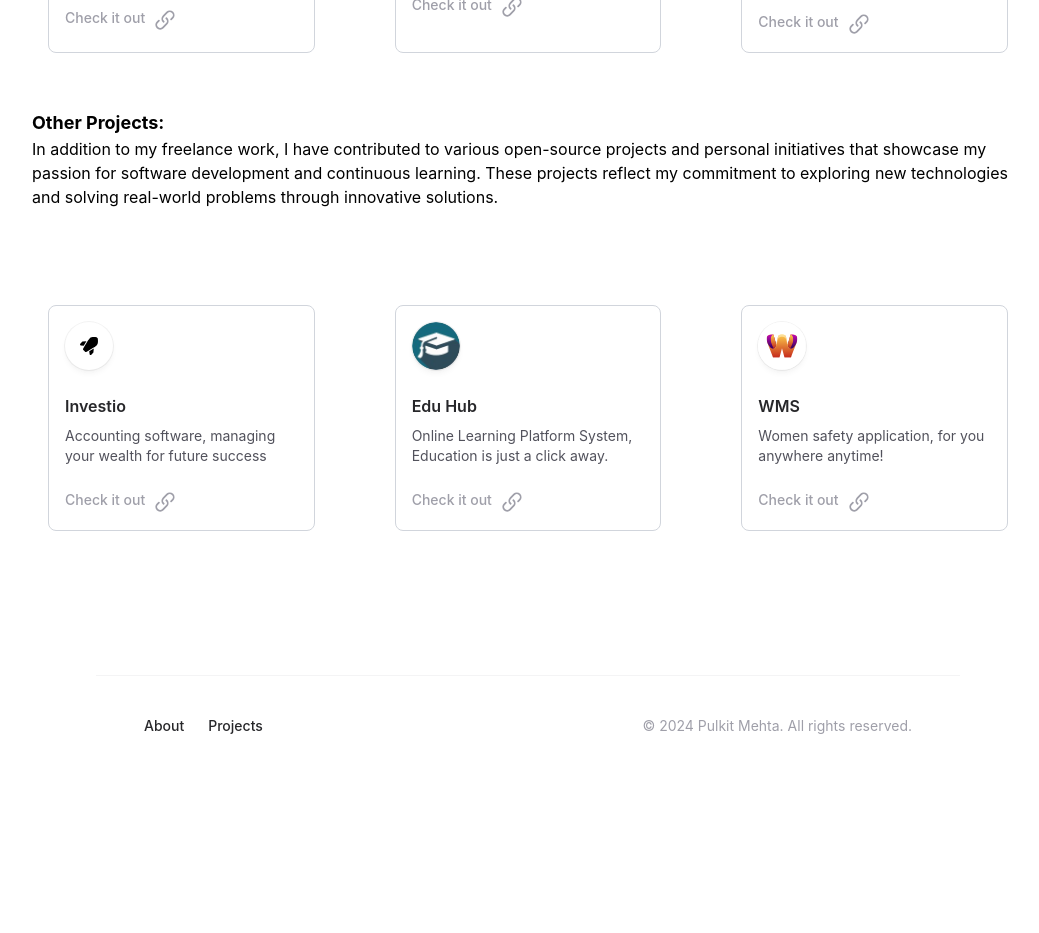
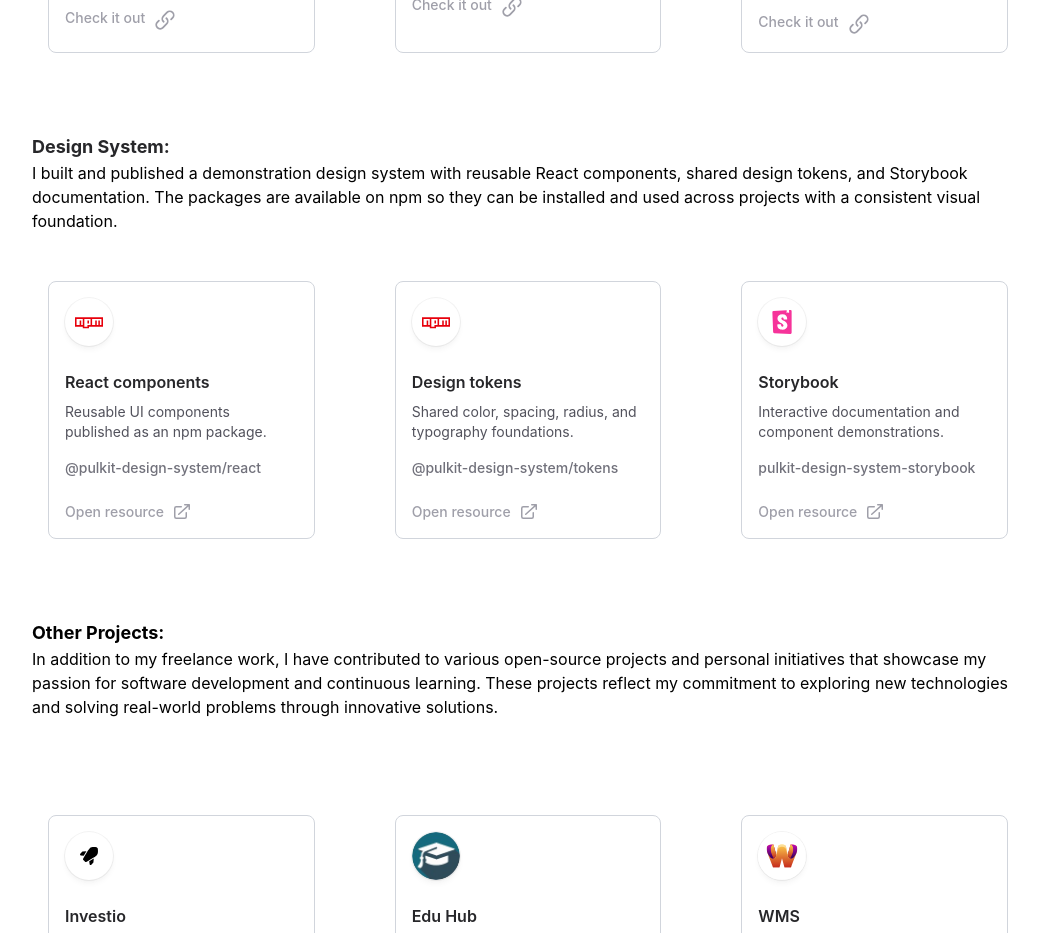
Before and after one commit to MehtaPulkit/my-app, a React (Vite) app: page /projects in a window 1280 px wide. Shown: the part 1160-2093 px from the top of the page, without its empty margins (112-1151 px from the left). Before the commit the page ends 1976 px from the top, so only its background shows below. Built offline with nearby package versions, Linux system fonts and the light colour scheme.

Commit message:
Update projects with design system

```diff
--- a/src/components/Project.jsx
+++ b/src/components/Project.jsx
@@ -1,4 +1,9 @@
-import { LinkIcon } from "@heroicons/react/20/solid";
+import {
+  ArrowTopRightOnSquareIcon,
+  LinkIcon,
+} from "@heroicons/react/20/solid";
+import { FaNpm } from "react-icons/fa";
+import { SiStorybook } from "react-icons/si";
 import { Link } from "react-router-dom";
 import companies from "../assets/all-companies.png";
 import edu from "../assets/edu.jpeg";
@@ -49,6 +54,32 @@ const Project = () => {
       url: "project/wms",
     },
   ];
+  const designSystemLinks = [
+    {
+      name: "React components",
+      desc: "Reusable UI components published as an npm package.",
+      url: "https://www.npmjs.com/package/@pulkit-design-system/react",
+      label: "@pulkit-design-system/react",
+      Icon: FaNpm,
+      iconClassName: "h-7 w-7 text-red-600",
+    },
+    {
+      name: "Design tokens",
+      desc: "Shared color, spacing, radius, and typography foundations.",
+      url: "https://www.npmjs.com/package/@pulkit-design-system/tokens",
+      label: "@pulkit-design-system/tokens",
+      Icon: FaNpm,
+      iconClassName: "h-7 w-7 text-red-600",
+    },
+    {
+      name: "Storybook",
+      desc: "Interactive documentation and component demonstrations.",
+      url: "https://pulkit-design-system-storybook.vercel.app/?path=/docs/introduction--docs",
+      label: "pulkit-design-system-storybook",
+      Icon: SiStorybook,
+      iconClassName: "h-6 w-6 text-pink-500",
+    },
+  ];
   return (
     <div>
       <h1 className="text-4xl font-bold tracking-tight mt-16 text-zinc-800 sm:text-5xl dark:text-zinc-100">
@@ -75,7 +106,7 @@ const Project = () => {
       {/* Freelance projects */}
       <div className="my-10">
         <p className="my-2 dark:text-zinc-400">
-          <b className="text-lg">Freelancing Projects:</b>
+          <b className="text-lg dark:text-zinc-100">Freelancing Projects:</b>
           <br />
           In addition to my corporate experience, I have also taken on freelance projects that have allowed me to further expand my skill set and work on a variety of applications. These projects have included developing web applications, creating custom software solutions, and providing technical consulting services to clients across different industries. Through these freelance engagements, I have been able to apply my expertise in software development to solve unique challenges and deliver tailored solutions that meet the specific needs of my clients.
         </p>
@@ -115,10 +146,61 @@ const Project = () => {
           ))}
         </ul>
       </div>
+      {/* Design system */}
+      <section className="my-16">
+        <div className="mb-8">
+          <p className="my-2 dark:text-zinc-400">
+            <b className="text-lg text-zinc-800 dark:text-zinc-100">
+              Design System:
+            </b>
+            <br />
+            I built and published a demonstration design system with reusable
+            React components, shared design tokens, and Storybook documentation.
+            The packages are available on npm so they can be installed and used
+            across projects with a consistent visual foundation.
+          </p>
+        </div>
+        <ul
+          role="list"
+          className="grid grid-cols-1 gap-x-12 gap-y-8 sm:grid-cols-2 lg:grid-cols-3"
+        >
+          {designSystemLinks.map((item, i) => (
+            <li
+              className="group relative flex flex-col items-start p-4 m-4 border border-solid border-gray-300 rounded-lg hover:border-gray-500 transition"
+              key={i}
+            >
+              <div className="relative z-10 flex h-12 w-12 items-center justify-center rounded-full bg-white shadow-md shadow-zinc-800/5 ring-1 ring-zinc-900/5 dark:border dark:border-zinc-700/50 dark:bg-zinc-800 dark:ring-0">
+                <item.Icon className={item.iconClassName} />
+              </div>
+              <h2 className="mt-6 text-base font-semibold text-zinc-800 dark:text-zinc-100">
+                <div
+                  className="absolute -inset-x-4 -inset-y-6 z-0 scale-95 bg-zinc-50 opacity-0 transition group-hover:scale-100
+                  group-hover:border
+                group-hover:border-gray-300 group-hover:opacity-100 dark:bg-zinc-700/50
+                group-hover:opacity-100 sm:-inset-x-6 sm:rounded-2xl dark:bg-zinc-800/50 dark:group-hover:bg-zinc-700"
+                ></div>
+                <a href={item.url} target="_blank" rel="noreferrer">
+                  <span className="absolute -inset-x-4 -inset-y-6 z-20 sm:-inset-x-6 sm:rounded-2xl"></span>
+                  <span className="relative z-10">{item.name}</span>
+                </a>
+              </h2>
+              <p className="relative z-10 mt-2 text-sm text-zinc-600 dark:text-zinc-400">
+                {item.desc}
+              </p>
+              <p className="relative z-10 mt-4 break-all text-sm font-medium text-zinc-500 dark:text-zinc-300">
+                {item.label}
+              </p>
+              <p className="relative z-10 mt-6 flex text-sm font-medium text-zinc-400 transition group-hover:text-blue-500 dark:text-zinc-200">
+                Open resource <ArrowTopRightOnSquareIcon className="w-5 ml-2" />
+              </p>
+            </li>
+          ))}
+        </ul>
+      </section>
       {/* Other Projects */}
       <div className="my-10">
         <p className="my-2 dark:text-zinc-400">
-          <b className="text-lg">Other Projects:</b>
+          <b className="text-lg dark:text-zinc-100">Other Projects:</b>
           <br />
           In addition to my freelance work, I have contributed to various open-source projects and personal initiatives that showcase my passion for software development and continuous learning. These projects reflect my commitment to exploring new technologies and solving real-world problems through innovative solutions.
         </p>
```
